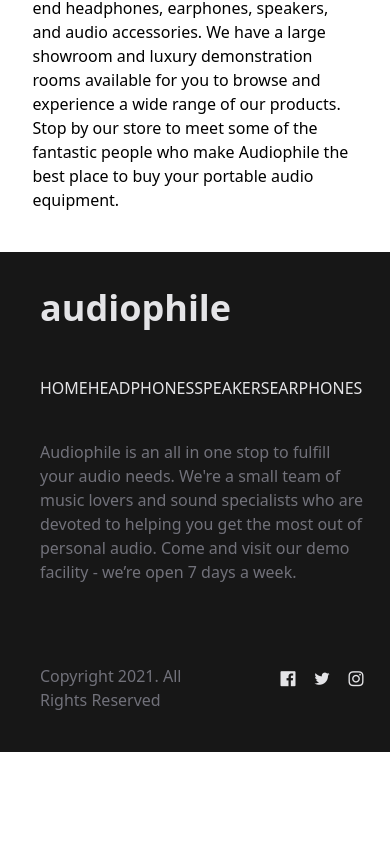
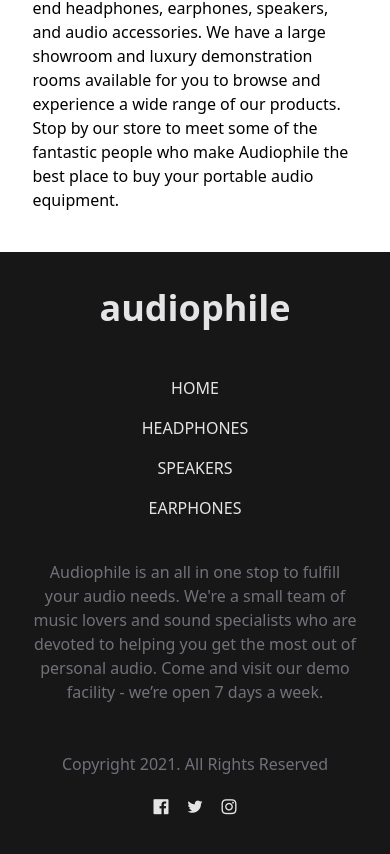
Before and after one commit to MichaelDWilliams1/audiophile, a React (Create React App) app: page / in a window 390 px wide. Shown: the part 3345-4199 px from the top of the page. Before the commit the page ends 4097 px from the top, so only its background shows below. Built offline with nearby package versions, Linux system fonts and the light colour scheme; no server answers; the database is empty.

Commit message:
footer will be mobile repsonsive

```diff
--- a/src/components/Footer.jsx
+++ b/src/components/Footer.jsx
@@ -33,28 +33,28 @@ const Footer = () => {
         </div>
     </div>
 
-    <div className='flex flex-col lg:hidden w-5/6 h-1/5 mt-9 ml-10'>
-        <div className=' flex h-full w-2/4'>
-            <div className='flex flex-col w-5/6 justify-between h-5/6'>
-                <Link to='/'><div className='text-zinc-200 text-4xl font-bold hover:text-orange-600'>audiophile</div></Link>
+    <div className='flex flex-col lg:hidden w-5/6 h-1/5 mt-9 ml-auto mr-auto'>
+        <div className=' flex h-full w-full'>
+            <div className='flex flex-col justify-between h-5/6 m-auto md:m-0'>
+                <Link to='/'><div className='text-zinc-200 text-4xl  font-bold hover:text-orange-600'>audiophile</div></Link>
 
             </div>
         </div>
-            <div className='mt-12 w-5/6'>
-             <ul className='flex w-full justify-between  text-zinc-200'>
+            <div className='mt-12 w-full'>
+             <ul className='flex w-full flex-col md:flex-row items-center space-y-4  md:justify-between  text-zinc-200'>
                     <Link className='hover:text-orange-600' to='/'><li>HOME</li></Link>
                     <Link className='hover:text-orange-600' to='/headphonesproductpage'><li>HEADPHONES</li></Link>
                     <Link className='hover:text-orange-600' to='/speakerproductpage'><li>SPEAKERS</li></Link>
                     <Link className='hover:text-orange-600' to='/earphoneproductpage'><li>EARPHONES</li></Link>
                 </ul>
             </div>
-            <div className='w-9/11 mt-10'>
-                <p className='text-zinc-500 text-base'>Audiophile is an all in one stop to fulfill your audio needs. We're a small team of music lovers and sound specialists who are devoted to helping you get the most out of personal audio. Come and visit our demo facility - we’re open 7 days a week.</p>
+            <div className='w-full mt-10'>
+                <p className='text-zinc-500 text-base text-center md:text-left'>Audiophile is an all in one stop to fulfill your audio needs. We're a small team of music lovers and sound specialists who are devoted to helping you get the most out of personal audio. Come and visit our demo facility - we’re open 7 days a week.</p>
 
             </div>
-            <div className='flex mt-20 mb-10 w-auto '>
-                <div className=' w-1/2'><p className='text-zinc-500 text-base'>Copyright 2021. All Rights Reserved</p></div>
-                <div className='text-zinc-200 flex justify-end space-x-4 text-lg w-1/2 '>
+            <div className='flex flex-col md:flex-row mt-12 md:mt-20 mb-10 w-auto space-y-4 md:space-y-0'>
+                <div className='w-full md:w-1/2'><p className='text-zinc-500 text-center md:text-base'>Copyright 2021. All Rights Reserved</p></div>
+                <div className='text-zinc-200 flex justify-center md:justify-end space-x-4 text-lg w-full md:w-1/2'>
                 <i class="uil uil-facebook"></i>
                 <i class="uil uil-twitter"></i>
                 <i class="uil uil-instagram"></i>
```
